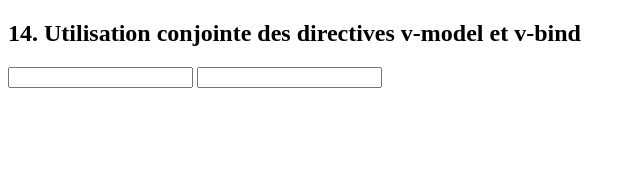
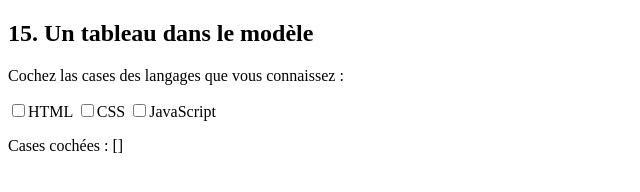
Before and after one commit to Devsaci/Exercice_Vue.js2-, a plain HTML site: page exerciceVueJs.html in a window 1280 px wide. Shown: the whole page, without its empty margins (0-640 px from the left). Drawn offline with nearby package versions, Linux system fonts and the light colour scheme.

Commit message:
15. Un tableau dans le modèle

```diff
--- a/exerciceVueJs.html
+++ b/exerciceVueJs.html
@@ -11,25 +11,21 @@
 </head>
 
 <body>
-    <h2>14. Utilisation conjointe des directives v-model et v-bind
-
+    <h2> 15. Un tableau dans le modèle
     </h2>
    <div id="app">
-    <input type="text" v-model="tex1" v-on:keyup="recopie()" />
-    <input type="text" v-bind:value="tex2" />
+    <p>Cochez las cases des langages que vous connaissez : </p>
+    <input type="checkbox" value="HTML" v-model="cases">HTML
+    <input type="checkbox" value="CSS" v-model="cases">CSS
+    <input type="checkbox" value="JavaScript" v-model="cases">JavaScript
+    <p>Cases cochées : {{cases}}</p>
 
     </div>
     <script>
         new Vue({
             el: "#app",
             data: {
-                tex1: "",
-                tex2: ""
-            },
-            methods: {
-                recopie: function () {
-                    this.tex2 = this.tex1.toUpperCase();
-                }
+                cases: []
             }
         });
     </script>
```
Also changed, not shown: Binding bidirectionnel.PNG (deleted).
